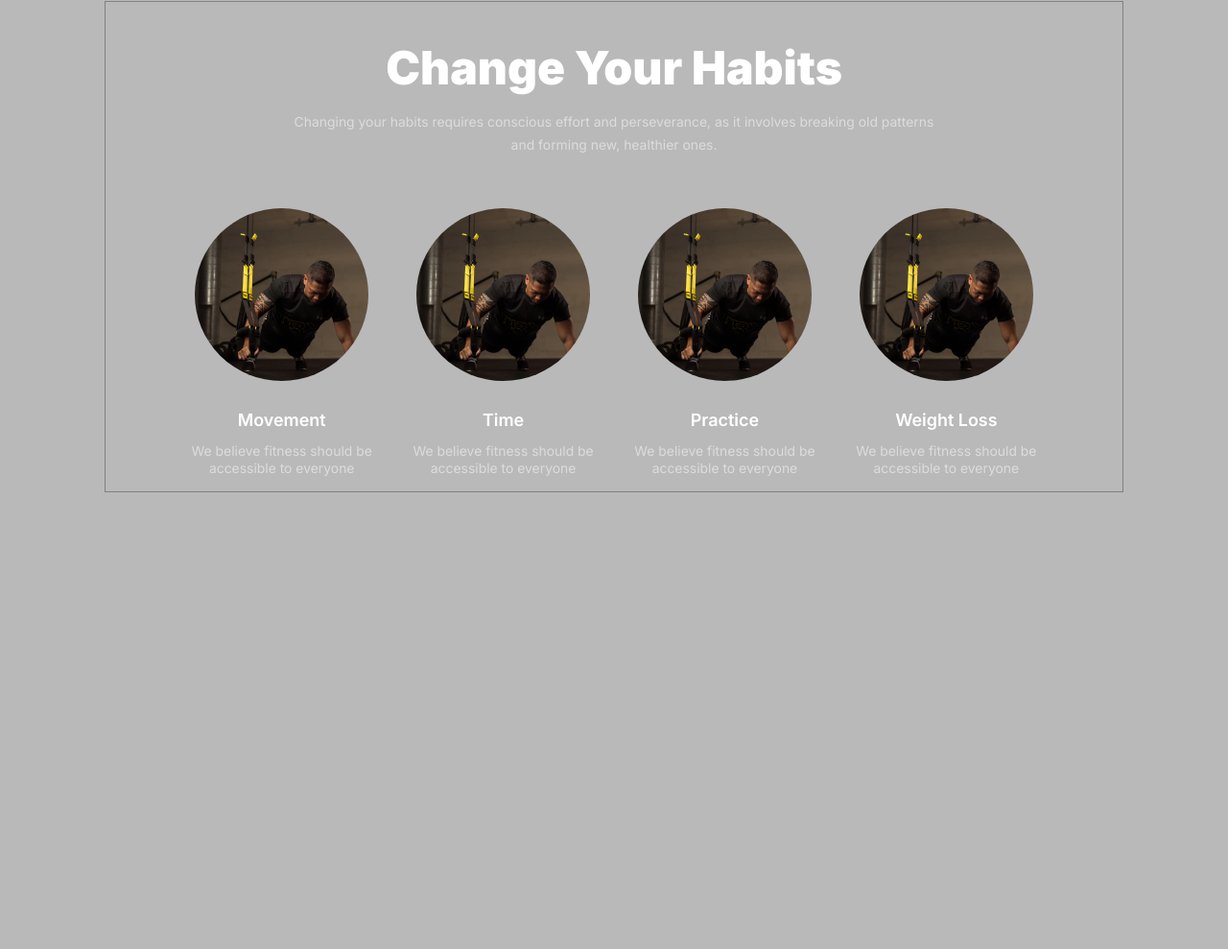
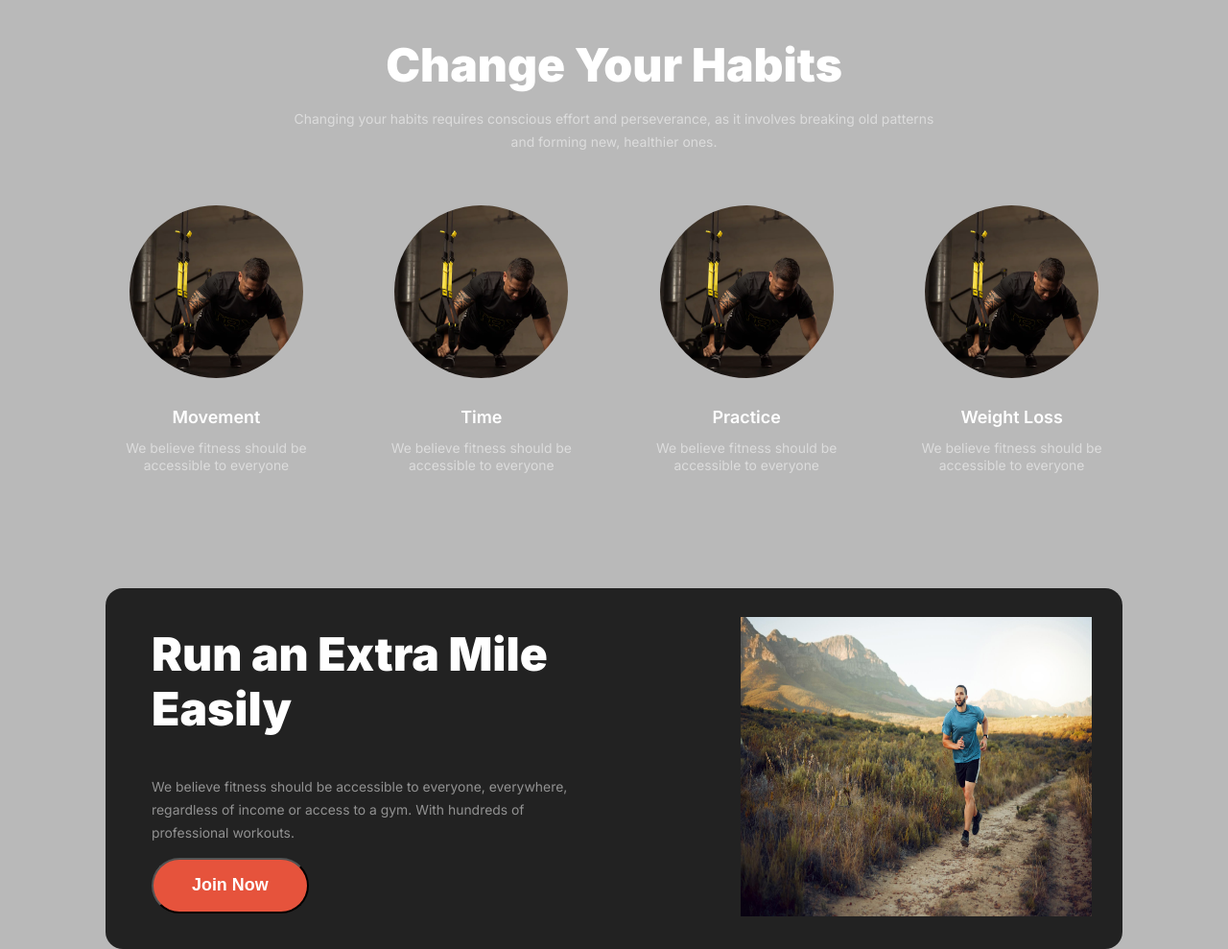
Before and after one commit to masudulalam/RB9A2, a plain HTML site: page index.html in a window 1280 px wide. Shown: the part 783-1772 px from the top of the page at 96% size. Before the commit the page ends 1296 px from the top, so only its background shows below. Drawn offline with Linux system fonts and the light colour scheme.

Commit message:
added run an extra mile section

```diff
--- a/index.html
+++ b/index.html
@@ -83,6 +83,19 @@
                 </div>
             </div>
          </section>
+         <!-- Run an Extra Mile Section -->
+         <section class="run-extra-mile-section container flex mt-section">
+            <!-- text part -->
+            <div class="run-extra-mile-text-part">
+                <h2 class="">Run an Extra Mile Easily</h2>
+                <p class="normal-text">We believe fitness should be accessible to everyone, everywhere, regardless of income or access to a gym. With hundreds of professional workouts.</p>
+                <button class="btn-primary">Join Now</button>
+            </div>
+            <!-- image part -->
+            <div class="run-extra-mile-image-part">
+                <img src="./images/run.jpg" alt="image">
+            </div>
+         </section>
     </main>
     <footer></footer>
 </body>
--- a/styles/style.css
+++ b/styles/style.css
@@ -14,11 +14,14 @@ body {
 .container {
     max-width: 66.25rem;
     margin: 0 auto;
-    border: 1px solid gray;
+    /* border: 1px solid gray; */
 }
 
 .flex {
     display: flex;
+}
+.mt-section{
+    margin-top: 6.5rem;
 }
 
 .display-center {
@@ -230,7 +233,7 @@ h6 {
 
 .change-your-habits-card-container {
     margin-top: 3.37rem;
-    justify-content: center;
+    justify-content: space-between;
 }
 
 .change-your-habits-card-paragraph {
@@ -240,3 +243,20 @@ h6 {
     line-height: 1.12rem;
     width: 14.43rem;
 }
+
+/* run extra mile styles */
+.run-extra-mile-section {
+    background: rgb(34, 34, 34);
+    border-radius: 18px;
+    gap: 10.3rem;
+    justify-content: space-around;
+}
+.run-extra-mile-text-part{
+    padding-left: 3rem;
+}
+.run-extra-mile-image-part img {
+    max-width: 22.87rem;
+    height: 19.5rem;
+    border-radius: 18px;
+    padding: 1.87rem 2rem 1.87rem 0;
+}
```
Also changed, not shown: 1 other file.
